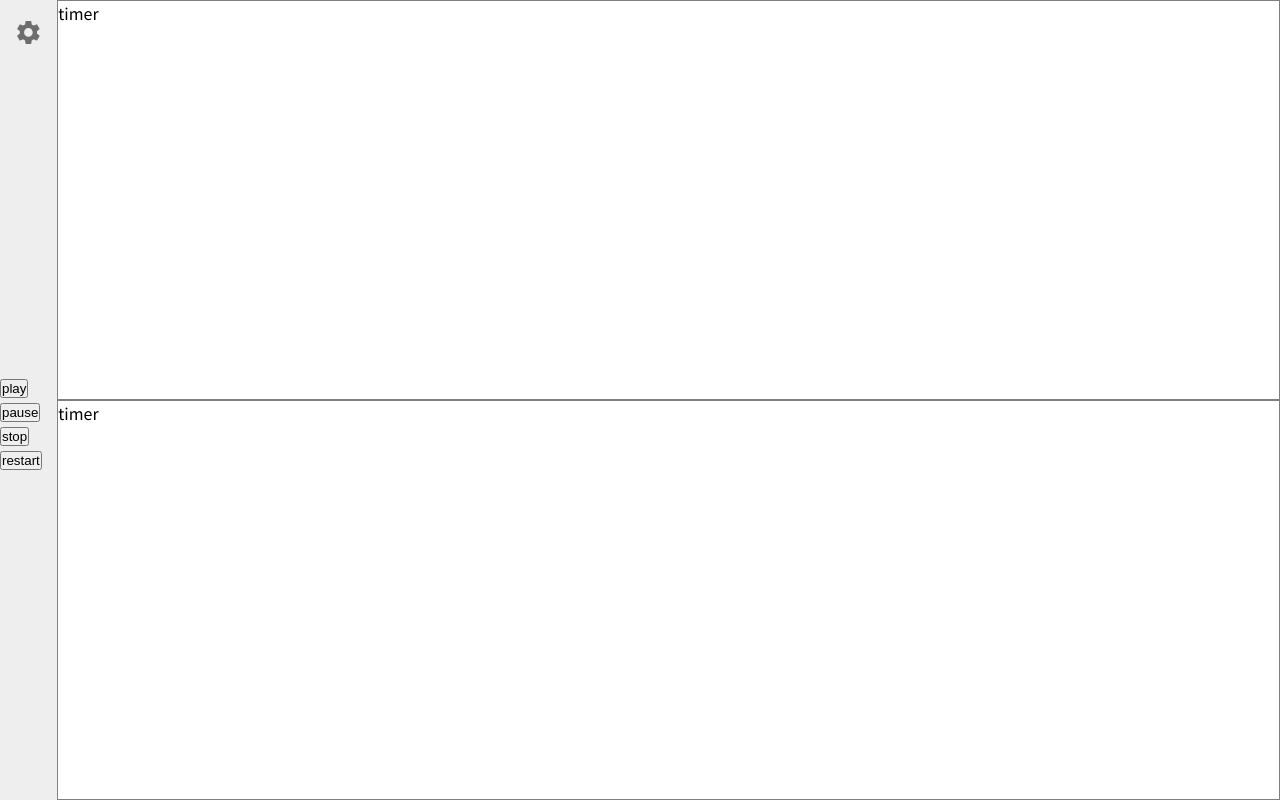
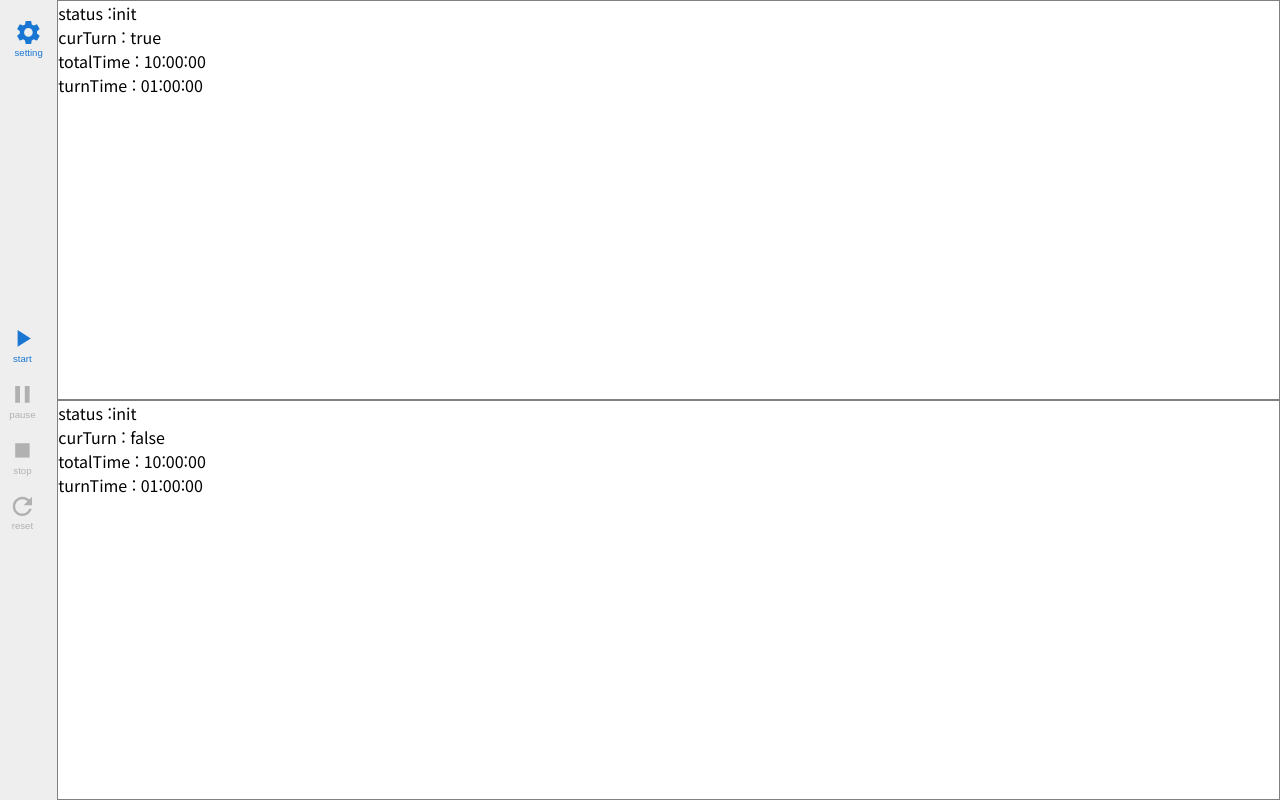
Before and after one commit to sumzdev/game-timer, a React (Vite) app: page / in a window 1280 px wide. Built offline with nearby package versions, Linux system fonts and the light colour scheme.

Commit message:
Feat: Timer Layout

```diff
--- a/src/components/GameTimer.tsx
+++ b/src/components/GameTimer.tsx
@@ -1,6 +1,8 @@
 import React from "react";
 import styled from "@emotion/styled";
 import { Header, TimerContainer } from ".";
+import useGameTimer from "../hooks/useGameTimer";
+import { TURN } from "../constants/timer";
 
 const Container = styled.div`
   display: flex;
@@ -17,12 +19,39 @@ const Wrapper = styled.div`
 `;
 
 function GameTimer() {
+  const {
+    status,
+    turn,
+    timer: { [TURN.player1]: player1, [TURN.player2]: player2 },
+    timerMinutes,
+    limitMinutes,
+    changeTimerSetting,
+    handlers,
+  } = useGameTimer();
+
   return (
     <Container>
-      <Header />
+      <Header
+        status={status}
+        curSetting={{ timerMinutes, limitMinutes }}
+        changeTimerSetting={changeTimerSetting}
+        handlers={handlers}
+      />
       <Wrapper>
-        <TimerContainer />
-        <TimerContainer />
+        <TimerContainer
+          status={status}
+          curTurn={turn === TURN.player1}
+          totalTime={player1.totalTime}
+          turnTime={player1.turnTime}
+          handlers={handlers}
+        />
+        <TimerContainer
+          status={status}
+          curTurn={turn === TURN.player2}
+          totalTime={player2.totalTime}
+          turnTime={player2.turnTime}
+          handlers={handlers}
+        />
       </Wrapper>
     </Container>
   );
--- a/src/components/Header.tsx
+++ b/src/components/Header.tsx
@@ -2,6 +2,19 @@ import React from "react";
 import styled from "@emotion/styled";
 import { IconButton } from "@mui/material";
 import SettingsIcon from "@mui/icons-material/Settings";
+import PlayArrowIcon from "@mui/icons-material/PlayArrow";
+import PauseIcon from "@mui/icons-material/Pause";
+import StopIcon from "@mui/icons-material/Stop";
+import RefreshIcon from "@mui/icons-material/Refresh";
+import { BTN_DISABLE_BY_STATUS, STATUS } from "../constants/timer";
+import { TimerHandlersType, TimerSettingItems } from "../hooks/useGameTimer";
+
+interface HeaderProps {
+  status: keyof typeof STATUS;
+  curSetting: { timerMinutes: number; limitMinutes: number };
+  changeTimerSetting: ({ totalTime, limitTime }: TimerSettingItems) => void;
+  handlers: TimerHandlersType;
+}
 
 const Container = styled.div`
   background: #eeeeee;
@@ -12,6 +25,15 @@ const Container = styled.div`
   padding: 10px 0;
 `;
 
+const Button = styled(IconButton)`
+  display: flex;
+  flex-direction: column;
+  color: var(--btn-color);
+`;
+const ButtonText = styled.p`
+  font-size: 0.6rem;
+`;
+
 const ControllerWrapper = styled.div``;
 
 const ThemeWrapper = styled.div``;
@@ -19,18 +41,64 @@ const ThemeWrapper = styled.div``;
 const SettingIcon = styled(SettingsIcon)`
   font-size: 1.8rem;
 `;
+const StartIcon = styled(PlayArrowIcon)`
+  font-size: 1.8rem;
+`;
+const StyledPauseIcon = styled(PauseIcon)`
+  font-size: 1.8rem;
+`;
+const StyledStopIcon = styled(StopIcon)`
+  font-size: 1.8rem;
+`;
+const ResetIcon = styled(RefreshIcon)`
+  font-size: 1.8rem;
+`;
 
-function Menu() {
+function Menu({
+  status,
+  // curSetting,
+  // changeTimerSetting,
+  handlers: { start, pause, stop, reset },
+}: HeaderProps) {
   return (
     <Container>
-      <IconButton aria-label="setting">
+      <Button aria-label="setting">
         <SettingIcon />
-      </IconButton>
+        <ButtonText>setting</ButtonText>
+      </Button>
       <ControllerWrapper>
-        <button>play</button>
-        <button>pause</button>
-        <button>stop</button>
-        <button>restart</button>
+        <Button
+          aria-label="start"
+          onClick={() => start()}
+          disabled={BTN_DISABLE_BY_STATUS[status]["start"]}
+        >
+          <StartIcon />
+          <ButtonText>start</ButtonText>
+        </Button>
+        <Button
+          aria-label="pause"
+          onClick={() => pause()}
+          disabled={BTN_DISABLE_BY_STATUS[status]["pause"]}
+        >
+          <StyledPauseIcon />
+          <ButtonText>pause</ButtonText>
+        </Button>
+        <Button
+          aria-label="stop"
+          onClick={() => stop()}
+          disabled={BTN_DISABLE_BY_STATUS[status]["stop"]}
+        >
+          <StyledStopIcon />
+          <ButtonText>stop</ButtonText>
+        </Button>
+        <Button
+          aria-label="setting"
+          onClick={() => reset()}
+          disabled={BTN_DISABLE_BY_STATUS[status]["reset"]}
+        >
+          <ResetIcon />
+          <ButtonText>reset</ButtonText>
+        </Button>
       </ControllerWrapper>
       <ThemeWrapper></ThemeWrapper>
     </Container>
--- a/src/components/TimerContainer.tsx
+++ b/src/components/TimerContainer.tsx
@@ -1,5 +1,16 @@
 import React from "react";
 import styled from "@emotion/styled";
+import { STATUS } from "../constants/timer";
+import { TimerHandlersType } from "../hooks/useGameTimer";
+import { formatElapsedTime } from "../utils/timeToString";
+
+interface TimerContainerProps {
+  status: keyof typeof STATUS;
+  curTurn: boolean;
+  totalTime: number;
+  turnTime: number;
+  handlers: TimerHandlersType;
+}
 
 const Container = styled.div`
   border: 1px solid gray;
@@ -7,8 +18,22 @@ const Container = styled.div`
   height: 100%;
 `;
 
-function TimerContainer() {
-  return <Container>{"timer"}</Container>;
+function TimerContainer({
+  status,
+  curTurn,
+  totalTime,
+  turnTime,
+}: // handlers: { start, switchTurn, pause, stop, reset },
+TimerContainerProps) {
+  return (
+    <Container>
+      <p>{"status :" + status}</p>
+      <p>{"curTurn : " + curTurn}</p>
+      <p>{"totalTime : " + formatElapsedTime(totalTime)}</p>
+      <p>{"turnTime : " + formatElapsedTime(turnTime)}</p>
+      {/* <button onClick={() => switchTurn()}>switch</button> */}
+    </Container>
+  );
 }
 
 export default TimerContainer;
```
